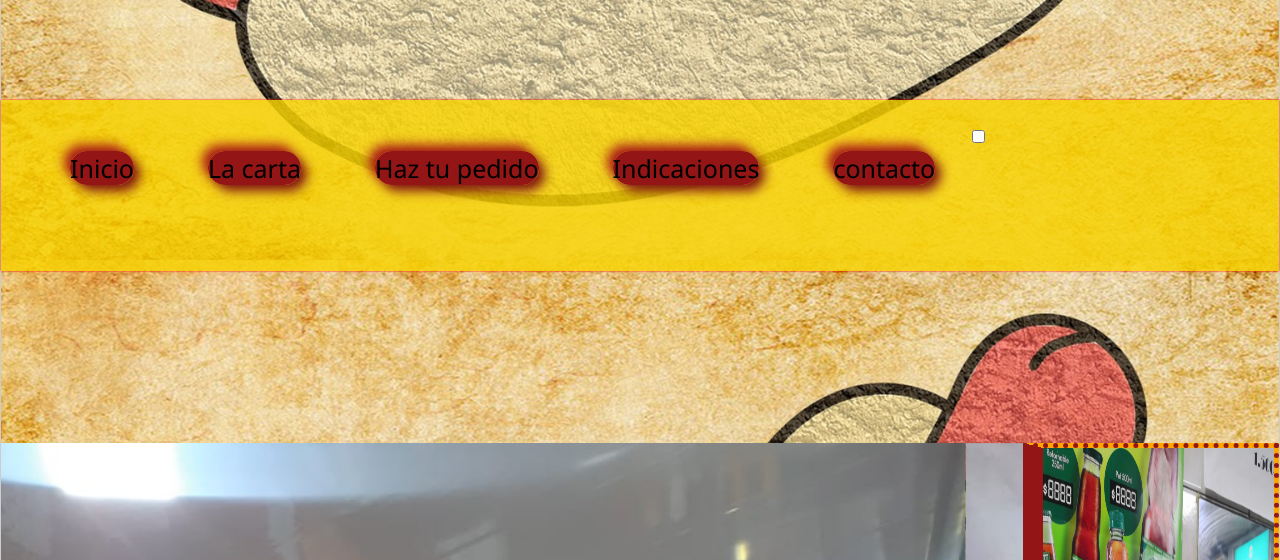
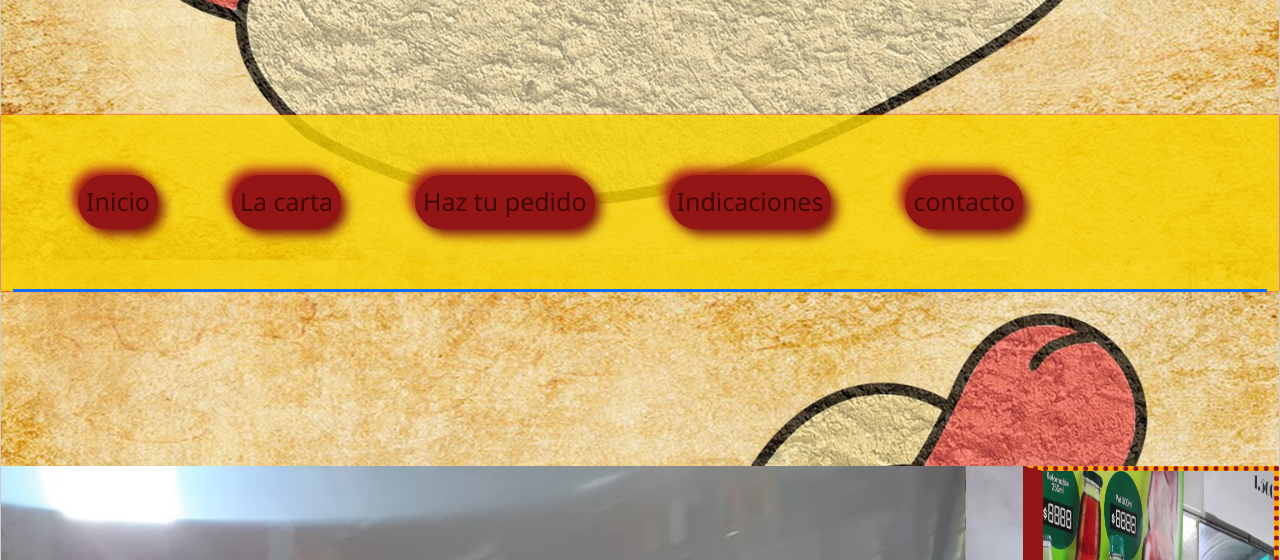
Before and after one commit to SebasAlvaGon/proyecto-codersebas, a website: page CoderHouse - copia/index.html in a window 1280 px wide. Shown: the part 540-1100 px from the top of the page. Drawn offline with nearby package versions, Linux system fonts and the light colour scheme.

Commit message:
guardado 2

```diff
--- a/CoderHouse - copia/index.html
+++ b/CoderHouse - copia/index.html
@@ -26,12 +26,30 @@
       </picture>
     </div>
     <nav class="header__menu">
-      <ul class="menu">
-        <input type="checkbox" id="check">
+      <div class="container-fluid">
+        <nav class=" navbar navbar-expand-lg navbar-light bg-$amarillo-500 border-3 border-bottom border-primary">
+          <div class="container-fluid">
+            <button type="button" class="navbar-toggler" data-bs-toggle="collapse" data-bs-target="#menu">
+              <span class="navbar-toggler-icon"></span>
+            </button>
+            <div id="menu" class="collapse navbar-collapse">
+              <ul class="navbar-nav ms-3">
+                <li class="nav-item"><a class="nav-link" href="index.html" style="text-decoration: none;">Inicio</a> </li>
+                <li class="nav-item"><a class="nav-link" href="lacarta.html" style="text-decoration: none;">La carta</a> </li>
+                <li class="nav-item"><a class="nav-link" href="pedido.html" style="text-decoration: none;">Haz tu pedido</a> </li>
+                <li class="nav-item"><a class="nav-link" href="indicaciones.html" style="text-decoration: none;">Indicaciones</a></li>
+                <li class="nav-item"><a class="nav-link" href="contacto.html" style="text-decoration: none;">contacto</a></li>
+              </ul>
+            </div>
+          </div>
+        </nav>
+      </div>
+      <!--<ul class="menu">
+        <!--<input type="checkbox" id="check">
         <label for="check" class="bar-btn">
           <svg xmlns="http://www.w3.org/2000/svg" viewBox="0 0 448 512">
             <!--! Font Awesome Pro 6.0.0 by @fontawesome - https://fontawesome.com License - https://fontawesome.com/license (Commercial License) Copyright 2022 Fonticons, Inc. -->
-            <path
+        <!-- <path
               d="M0 96C0 78.33 14.33 64 32 64H416C433.7 64 448 78.33 448 96C448 113.7 433.7 128 416 128H32C14.33 128 0 113.7 0 96zM0 256C0 238.3 14.33 224 32 224H416C433.7 224 448 238.3 448 256C448 273.7 433.7 288 416 288H32C14.33 288 0 273.7 0 256zM416 448H32C14.33 448 0 433.7 0 416C0 398.3 14.33 384 32 384H416C433.7 384 448 398.3 448 416C448 433.7 433.7 448 416 448z" />
           </svg>
         </label>
@@ -42,7 +60,7 @@
         <li><a href="contacto.html" style="text-decoration: none;">contacto</a></li>
 
 
-      </ul>
+      </ul>-->
     </nav>
 
     <section id="contenido">
```
